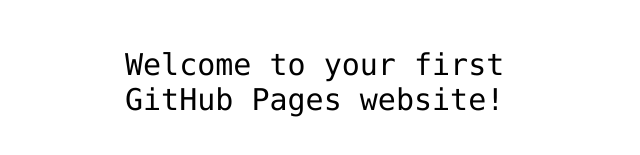
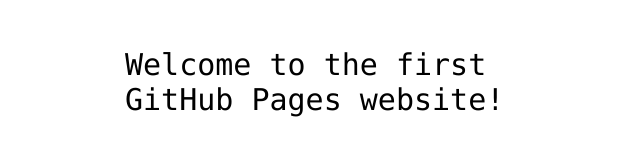
Before and after one commit to Jacky-mikhail/hello-world, a plain HTML site: page index.html in a window 1280 px wide. Shown: the part 341-496 px from the top of the page, without its empty margins (315-955 px from the left). Drawn offline with Linux system fonts and the light colour scheme.

Commit message:
Update index.html
change the text

```diff
--- a/index.html
+++ b/index.html
@@ -12,7 +12,7 @@
 <img src="https://octodex.github.com/images/daftpunktocat-thomas.gif" id="octocat" alt="octocat-gif" />
 
 <!-- Change this code here by copy and pasting your template on line 15 -->
-<p>Welcome to your first GitHub Pages website!</p>
+<p>Welcome to the first GitHub Pages website!</p>
 
 </body>
 </html>
```
